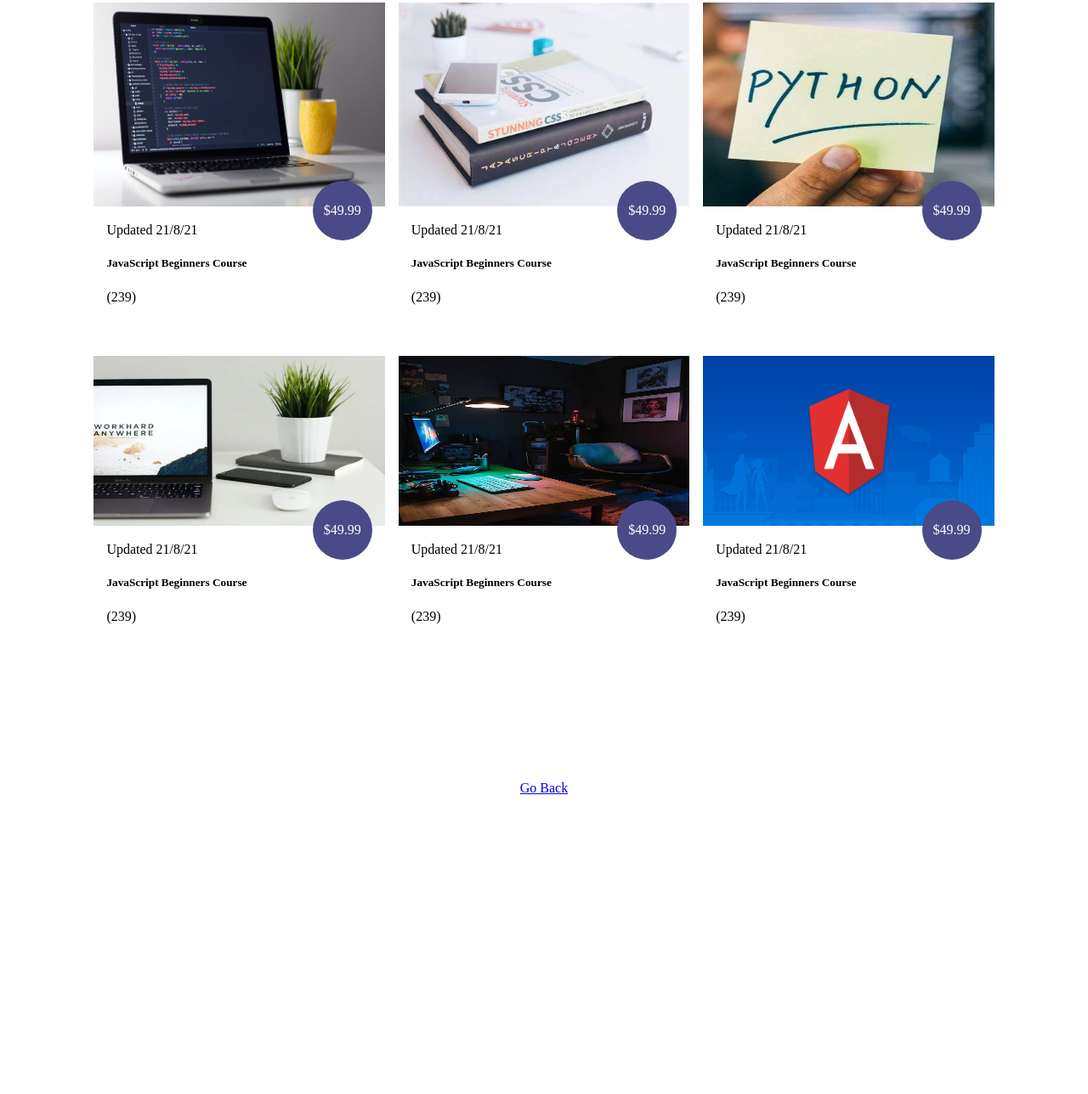
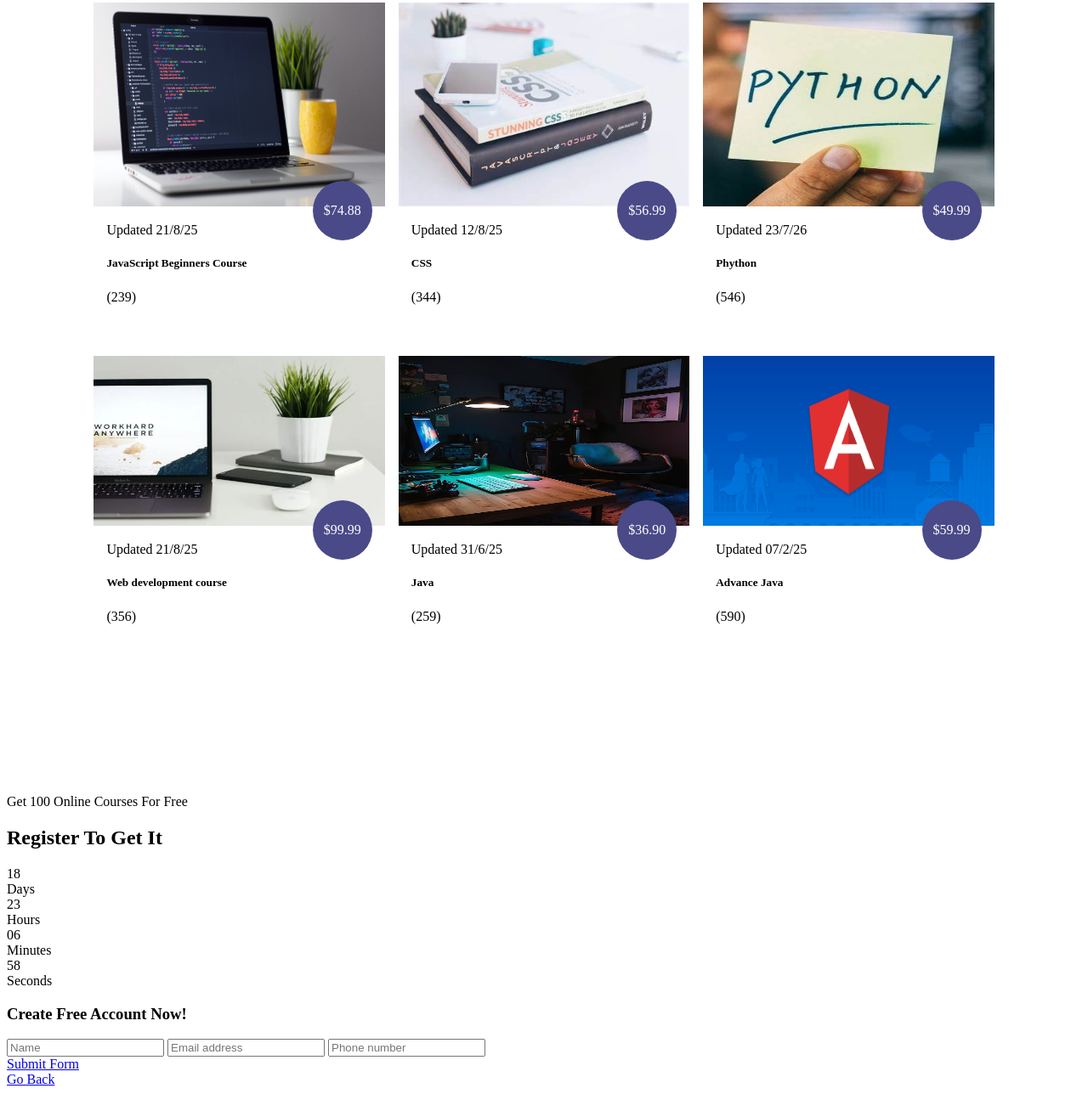
Before and after one commit to balasahebpatil-eng/my-js-project, a plain HTML site: page info8.html in a window 1280 px wide. Shown: the part 228-1516 px from the top of the page at 85% size. Before the commit the page ends 1173 px from the top, so only its background shows below. Drawn offline with Linux system fonts and the light colour scheme.

Commit message:
uploaded educationa website files

```diff
--- a/info8.html
+++ b/info8.html
@@ -167,9 +167,9 @@ nav .navigation a:hover{
         <div class="course-box">
 
             <div class="Courses">
-                <img src="generatedHeaderImage-1663593295834.jpg"width="200"onClick="goToInfo('info3.html')"alt="generatedHeaderImage-1663593295834" alt="">
+                <img src="generatedHeaderImage-1663593295834.jpg" width="200"onClick="goToInfo('info3.html')"alt="generatedHeaderImage-1663593295834" alt="">
                 <div class="details">
-                    <span>Updated 21/8/21</span>
+                    <span>Updated 21/8/25</span>
                     <h5>JavaScript Beginners Course</h5>
                     <div class="star">
                         <i class="ri-star-fill"></i>
@@ -181,40 +181,40 @@ nav .navigation a:hover{
                     </div>
                 </div>
                 <div class="cost">
-                    $49.99
+                    $74.88
                 </div>
             </div>
 
             <div class="Courses">
-                <img src="OIP.jpg"  width="200"onClick="goToInfo('info2.html')"alt="OTP">
+                <img src="OIP.jpg" width="200"onClick="goToInfo('info.html')"alt="OTP">
                 <div class="details">
-                    <span>Updated 21/8/21</span>
-                    <h5>JavaScript Beginners Course</h5>
+                    <span>Updated 12/8/25</span>
+                    <h5>CSS</h5>
                     <div class="star">
                         <i class="ri-star-fill"></i>
                         <i class="ri-star-fill"></i>
                         <i class="ri-star-fill"></i>
                         <i class="ri-star-fill"></i>
                         <i class="ri-star-fill"></i>
-                        <span>(239)</span>
+                        <span>(344)</span>
                     </div>
                 </div>
                 <div class="cost">
-                    $49.99
+                    $56.99
                 </div>
             </div>
             <div class="Courses">
-                <img src="OIP (1).jpg"  width="200"onClick="goToInfo('info1.html')"alt="OTP">
+                <img src="OIP (1).jpg" width="200"onClick="goToInfo('info2.html')"alt="OTP">
                 <div class="details">
-                    <span>Updated 21/8/21</span>
-                    <h5>JavaScript Beginners Course</h5>
+                    <span>Updated 23/7/26</span>
+                    <h5>Phython</h5>
                     <div class="star">
                         <i class="ri-star-fill"></i>
                         <i class="ri-star-fill"></i>
                         <i class="ri-star-fill"></i>
                         <i class="ri-star-fill"></i>
                         <i class="ri-star-fill"></i>
-                        <span>(239)</span>
+                        <span>(546)</span>
                     </div>
                 </div>
                 <div class="cost">
@@ -224,57 +224,123 @@ nav .navigation a:hover{
             <div class="Courses1">
                 <img src="112221-freelance-worker-570x380 (1).webp" width="200"onClick="goToInfo('info4.html')"alt="OTP">
                 <div class="details">
-                    <span>Updated 21/8/21</span>
-                    <h5>JavaScript Beginners Course</h5>
+                    <span>Updated 21/8/25</span>
+                    <h5>Web development course</h5>
                     <div class="star">
                         <i class="ri-star-fill"></i>
                         <i class="ri-star-fill"></i>
                         <i class="ri-star-fill"></i>
                         <i class="ri-star-fill"></i>
                         <i class="ri-star-fill"></i>
-                        <span>(239)</span>
+                        <span>(356)</span>
                     </div>
                 </div>
                 <div class="cost">
-                    $49.99
+                    $99.99
                 </div>
             </div>
             <div class="Courses1">
-                <img src="title-rgb-ambient-blogger-room-dark-atmosphere_1036975-54649.avif "  width="200"onClick="goToInfo('info5.html')"alt="OTP">
+                <img src="title-rgb-ambient-blogger-room-dark-atmosphere_1036975-54649.avif " width="200"onClick="goToInfo('info5.html')"alt="OTP">
                 <div class="details">
-                    <span>Updated 21/8/21</span>
-                    <h5>JavaScript Beginners Course</h5>
+                    <span>Updated 31/6/25</span>
+                    <h5>Java</h5>
                     <div class="star">
                         <i class="ri-star-fill"></i>
                         <i class="ri-star-fill"></i>
                         <i class="ri-star-fill"></i>
                         <i class="ri-star-fill"></i>
                         <i class="ri-star-fill"></i>
-                        <span>(239)</span>
+                        <span>(259)</span>
                     </div>
                 </div>
                 <div class="cost">
-                    $49.99
+                    $36.90
                 </div>
             </div>
             <div class="Courses1">
                 <img src="839896-angularjs-wallpaper.png" width="200"onClick="goToInfo('info6.html')"alt="OTP">
                 <div class="details">
-                    <span>Updated 21/8/21</span>
-                    <h5>JavaScript Beginners Course</h5>
+                    <span>Updated 07/2/25</span>
+                    <h5>Advance Java</h5>
                     <div class="star">
                         <i class="ri-star-fill"></i>
                         <i class="ri-star-fill"></i>
                         <i class="ri-star-fill"></i>
                         <i class="ri-star-fill"></i>
                         <i class="ri-star-fill"></i>
-                        <span>(239)</span>
+                        <span>(590)</span>
                     </div>
                 </div>
                 <div class="cost">
-                    $49.99
+                    $59.99
                 </div>
             </div>
         </div>
+
+       </section>
+
+
+<!-- Registration -->
+<section id="registration">
+    <div class="remainder">
+       <p>Get 100 Online Courses For Free</p>
+       <h1>Register To Get It</h1>
+       <div class="time">
+        <div class="date">
+            18 <br> Days
+        </div>
+        <div class="date">
+            23 <br> Hours
+        </div>
+        <div class="date">
+            06 <br> Minutes
+        </div>
+        <div class="date">
+            58 <br> Seconds
+        </div>
+       </div>
+    </div>
+    <div class="form">
+         <h3>Create Free Account Now!</h3>
+         <input type="text" placeholder = "Name" name ="" id="">
+         <input type="text" placeholder="Email address" name="" id="">
+         <input type="text" placeholder="Phone number" name ="" id="">
+         <div class="btn">
+            <a class="yellow" href="#">Submit Form</a>
+         </div>
+    </div>
+</section>
+
+
+<!-- Registration
+<section id="registration">
+    <div class="remainder">
+       <p>Get 100 Online Courses For Free</p>
+       <h1>Register To Get It</h1>
+       <div class="time">
+        <div class="date">
+            18 <br> Days
+        </div>
+        <div class="date">
+            23 <br> Hours
+        </div>
+        <div class="date">
+            06 <br> Minutes
+        </div>
+        <div class="date">
+            58 <br> Seconds
+        </div>
+       </div>
+    </div>
+    <div class="form">
+         <h3>Create Free Account Now!</h3>
+         <input type="text" placeholder = "Name" name ="" id="">
+         <input type="text" placeholder="Email address" name="" id="">
+         <input type="text" placeholder="Phone number" name ="" id="">
+         <div class="btn">
+            <a class="yellow" href="#">Submit Form</a>
+         </div>
+    </div>
+</section> -->
         <a href="index.html">Go Back</a>
        </section>
--- a/style5.css
+++ b/style5.css
@@ -72,6 +72,13 @@ h2{
    padding: 20px;
    padding-top: 100px;
 }
+h3{
+     color: rgb(29, 29, 77);
+     color: aliceblue;
+     text-align: center;
+     padding: 10px;
+}
+
 .contact{
     text-align: center;
     padding: 20px;
```
Also changed, not shown: blog.html (+4 -3 lines), contact.html (+1 -1 lines), course.html (+17 -18 lines), index.html (+19 -19 lines).
